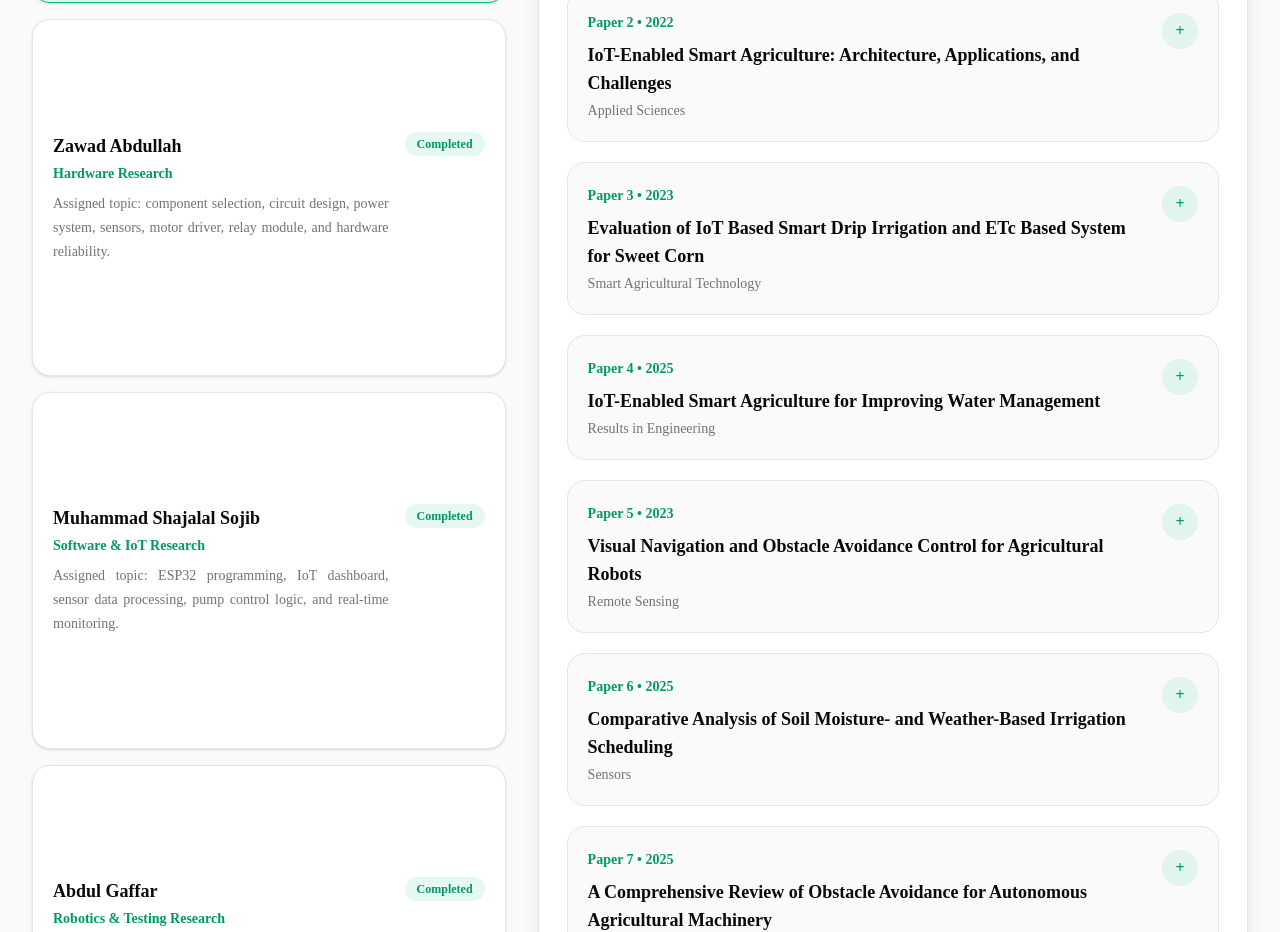
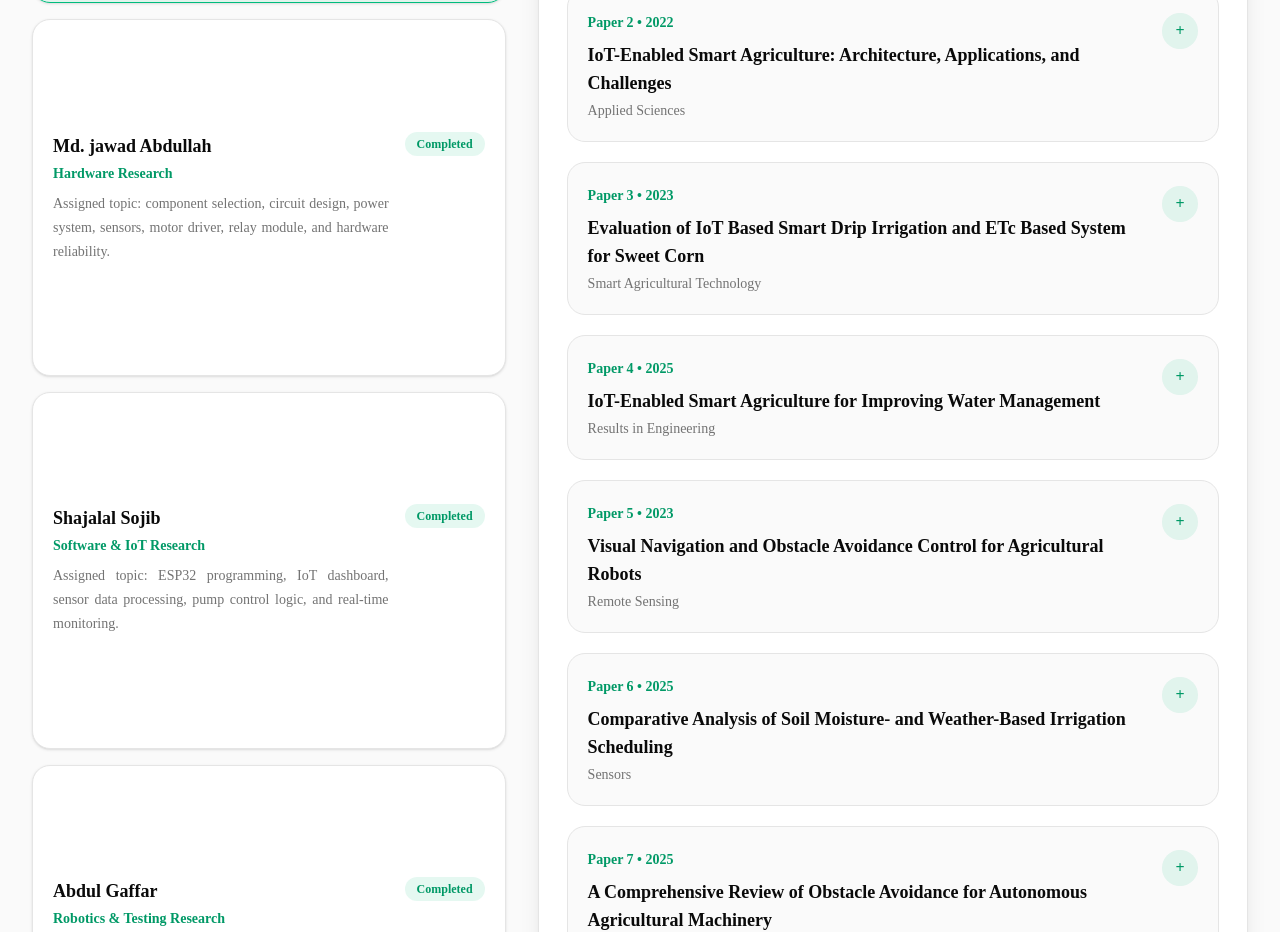
Before and after one commit to AkhiKetu/smart-irrigation-rover, a Next.js app: page /updates in a window 1280 px wide. Shown: the part 2400-3332 px from the top of the page. Built offline with nearby package versions, Linux system fonts and the light colour scheme.

Commit message:
name change

```diff
--- a/app/updates/page.tsx
+++ b/app/updates/page.tsx
@@ -495,7 +495,7 @@ const teamResearch = [
   },
   {
     id: 2,
-    name: "Zawad Abdullah",
+    name: "Md. jawad Abdullah",
     role: "Hardware Research",
     topic:
       "Assigned topic: component selection, circuit design, power system, sensors, motor driver, relay module, and hardware reliability.",
@@ -504,7 +504,7 @@ const teamResearch = [
   },
   {
     id: 3,
-    name: "Muhammad Shajalal Sojib",
+    name: "Shajalal Sojib",
     role: "Software & IoT Research",
     topic:
       "Assigned topic: ESP32 programming, IoT dashboard, sensor data processing, pump control logic, and real-time monitoring.",
```
